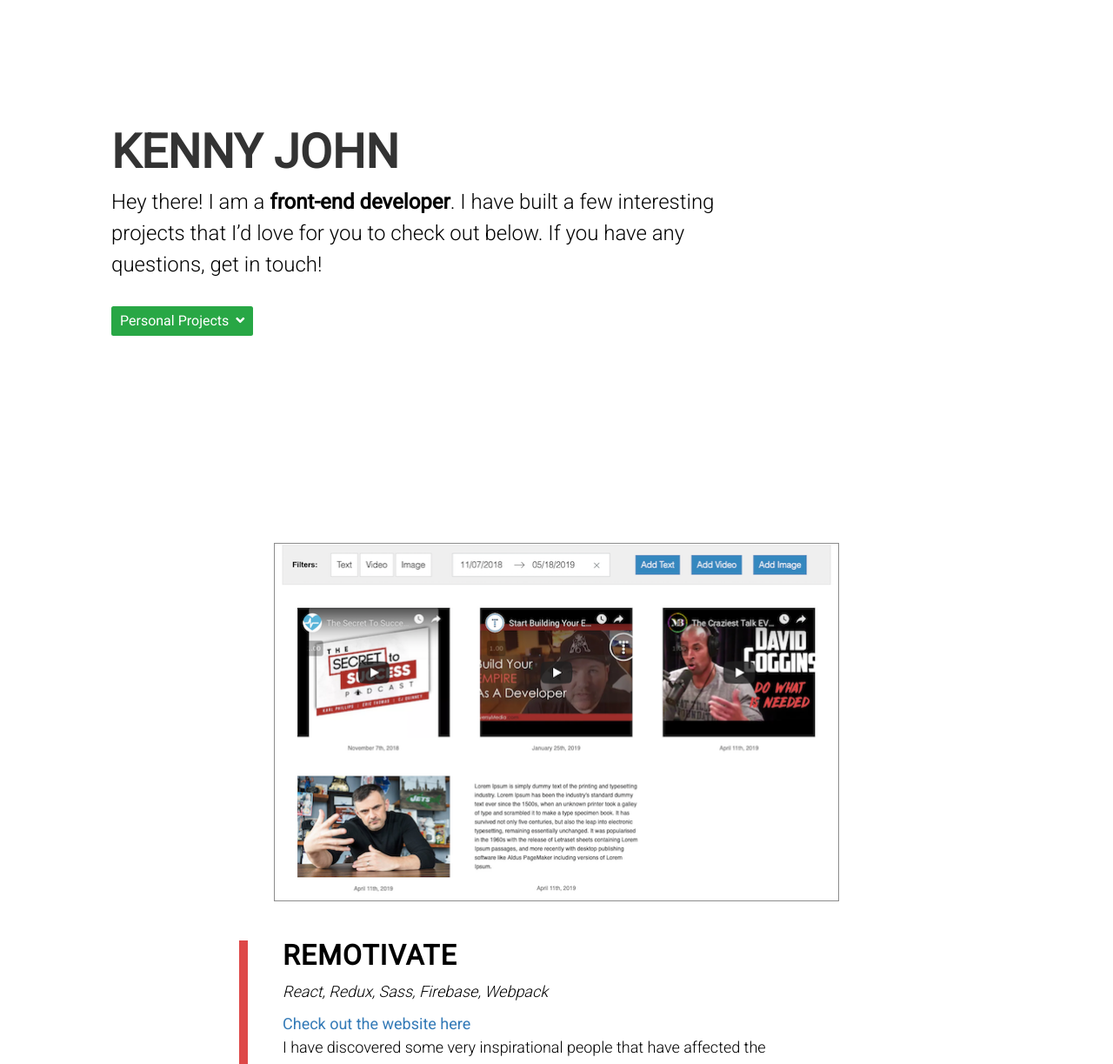
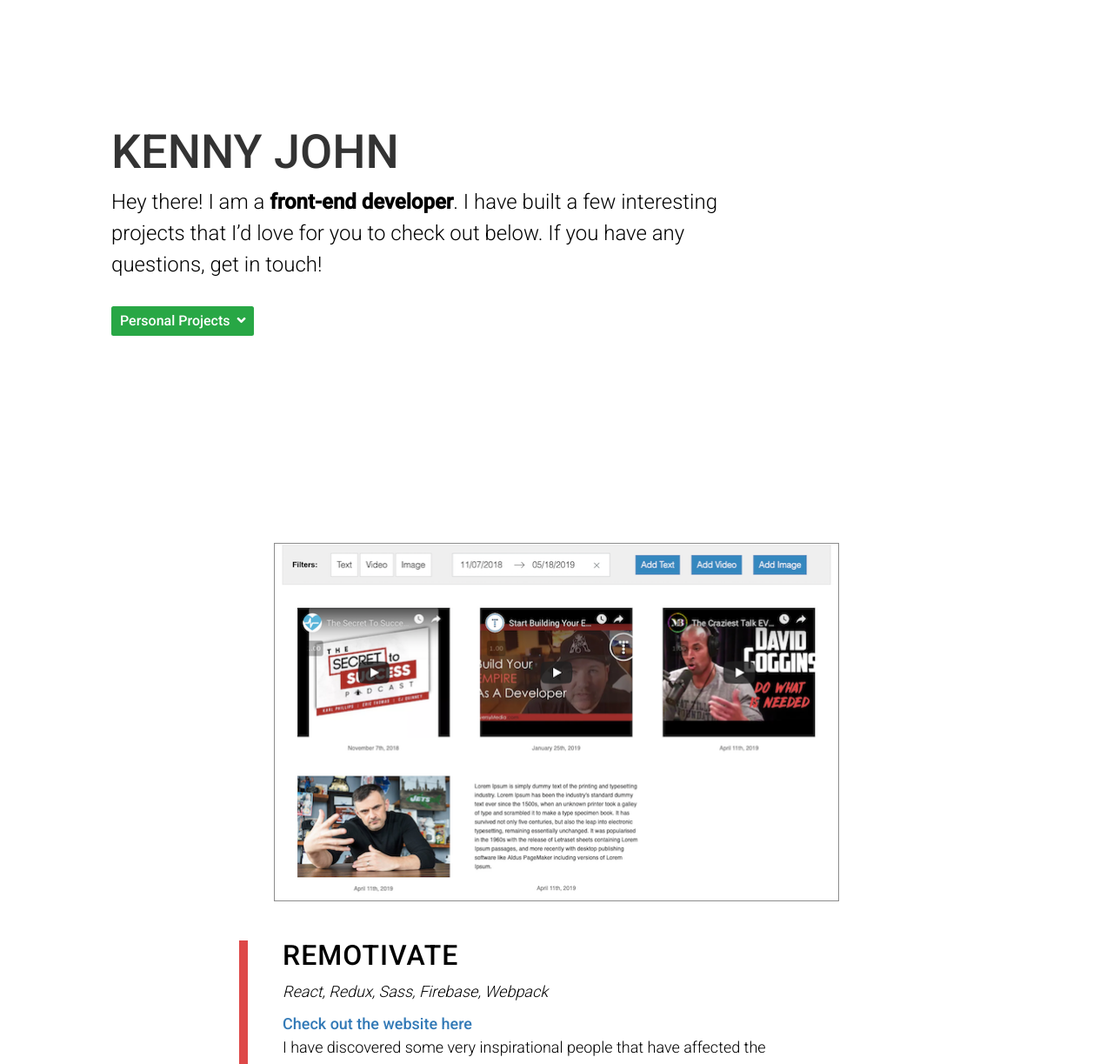
Before and after one commit to kennyjohn/kennyjohn.github.io, a plain HTML site: page index.html in a window 1280 px wide. Shown: the part 77-1300 px from the top of the page at 87% size. Drawn offline with nearby package versions, Linux system fonts and the light colour scheme.

Commit message:
updated font-weights... again (using 300, 500 now)

```diff
--- a/index.html
+++ b/index.html
@@ -6,7 +6,7 @@
     <meta http-equiv="X-UA-Compatible" content="ie=edge">
     <meta name="author" content="Kenny John">
     <link rel="stylesheet" href="https://maxcdn.bootstrapcdn.com/bootstrap/3.3.7/css/bootstrap.min.css">
-    <link href="https://fonts.googleapis.com/css?family=Roboto:300,400" rel="stylesheet">
+    <link href="https://fonts.googleapis.com/css?family=Roboto:300,500" rel="stylesheet">
     <link rel="stylesheet" href="https://use.fontawesome.com/releases/v5.7.2/css/all.css" integrity="sha384-fnmOCqbTlWIlj8LyTjo7mOUStjsKC4pOpQbqyi7RrhN7udi9RwhKkMHpvLbHG9Sr" crossorigin="anonymous">
     <!-- <link href="https://unpkg.com/aos@2.3.1/dist/aos.css" rel="stylesheet"> -->
     <script src="https://ajax.googleapis.com/ajax/libs/jquery/3.2.1/jquery.min.js"></script>
--- a/styling.css
+++ b/styling.css
@@ -60,7 +60,7 @@ body, html {
 }
 
 .Hero__Header h1 {
-    font-weight: bolder;
+    font-weight: 500;
     font-size: 5.4rem;
 }
 
@@ -189,7 +189,7 @@ h3 {
     margin-top: 0;
     letter-spacing: 0.1rem;
     text-transform: uppercase;
-    font-weight: bolder;
+    font-weight: 500;
     font-size: 3.2rem;
     width: 90%; /* change this value if there is a longer project name */
 }
```
